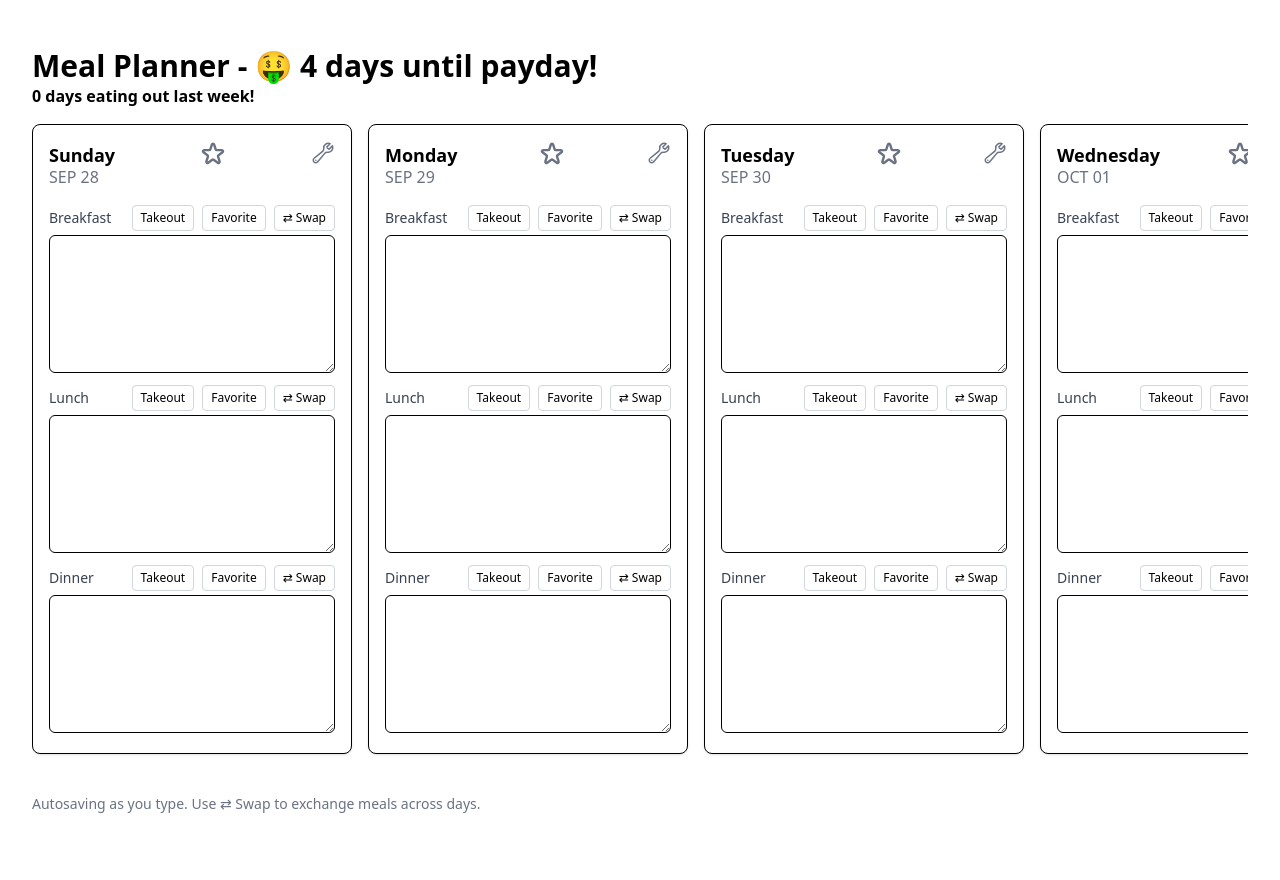
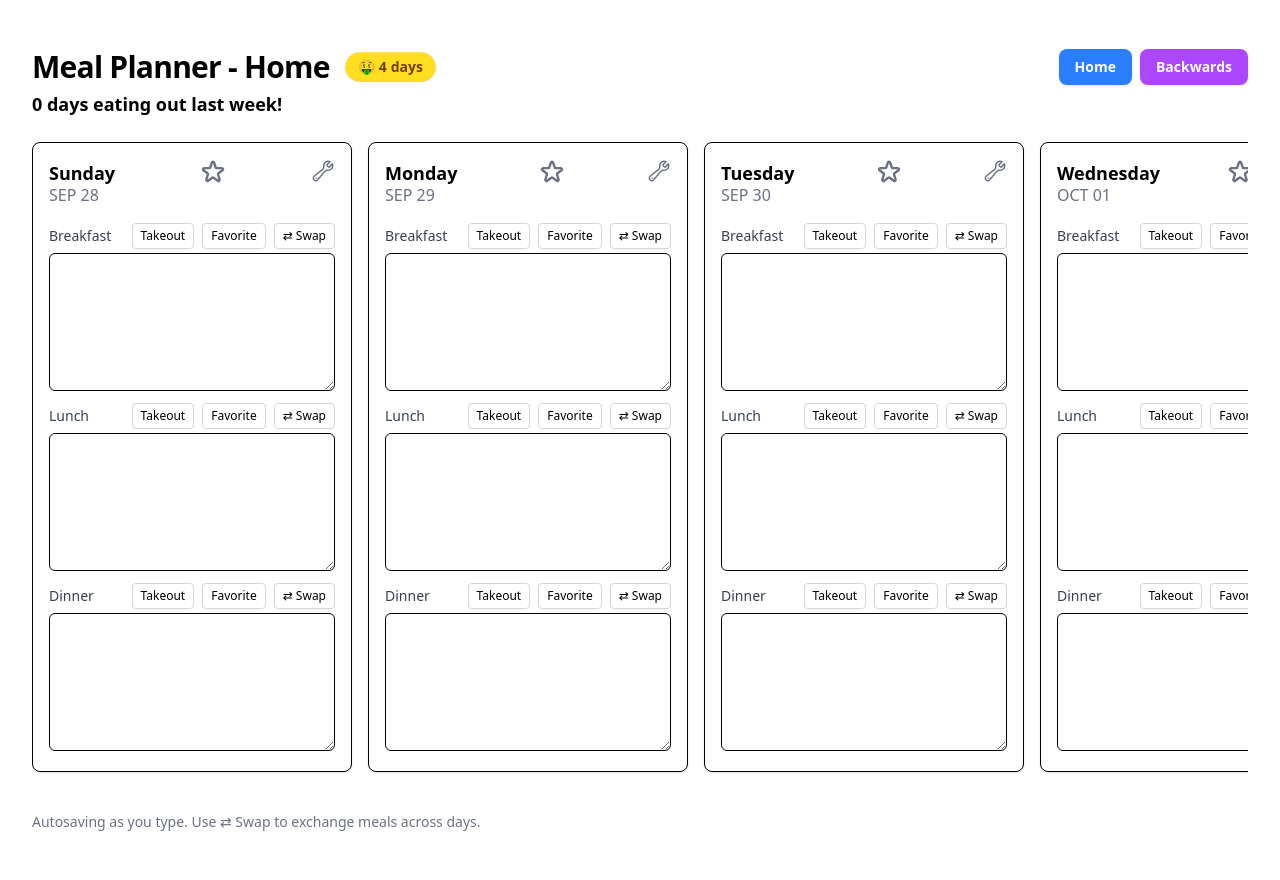
Before and after one commit to joeygallegos/MealPlanner, a FastAPI app: page / in a window 1280 px wide. Before the commit the page ends 813 px from the top, so only its background shows below. Run offline with FastAPI, Linux system fonts and the light colour scheme; data comes from the database, SQL or seed files in the repository.

Commit message:
Add ability to edit 3 days prior

```diff
--- a/main.py
+++ b/main.py
@@ -28,6 +28,7 @@ templates = Jinja2Templates(directory="templates")
 
 # Constant for UI and API logic
 DAYS = 9
+DAYS_BACKWARDS = 3  # How many days backwards to show on /backwards
 
 
 def get_db():
@@ -71,7 +72,54 @@ def read_index(request: Request):
 
         days.append(meal_day)
 
-    return templates.TemplateResponse("index.html", {"request": request, "days": days})
+    # Define template configuration: show_days_until_payday, show_days_eating_out
+    template_config = {
+        "title": "Home",
+        "show_days_until_payday": True,
+        "show_days_eating_out": True,
+        "days_are_stale": False,
+    }
+
+    return templates.TemplateResponse(
+        "index.html",
+        {"request": request, "days": days, "template_config": template_config},
+    )
+
+
+@app.get("/backwards", response_class=HTMLResponse)
+def backwards_index(request: Request):
+    """
+    Homepage HTML — displays last N days of meals.
+    """
+    db = next(get_db())
+    today = date.today()
+    days = []
+
+    for i in range(1, DAYS_BACKWARDS + 1):
+        current_date = today - timedelta(days=i)
+        meal_day = (
+            db.query(MealDay)
+            .options(joinedload(MealDay.meals))
+            .filter(MealDay.date == current_date)
+            .first()
+        )
+        days.append(meal_day)
+
+    # Reverse to show oldest first
+    days.reverse()
+
+    # Define template configuration: show_days_until_payday, show_days_eating_out
+    template_config = {
+        "title": "Past Meals",
+        "show_days_until_payday": False,
+        "show_days_eating_out": False,
+        "days_are_stale": True,
+    }
+
+    return templates.TemplateResponse(
+        "index.html",
+        {"request": request, "days": days, "template_config": template_config},
+    )
 
 
 def _assign_nested_key(d, keys, value):
--- a/templates/index.html
+++ b/templates/index.html
@@ -12,10 +12,44 @@
 
 <body class="bg-white-100">
     <div class="w-full px-8 py-12" x-data>
-        <h1 class="text-3xl font-bold">Meal Planner - 🤑 <span id="payday-counter">...</span> days until payday!
-        </h1>
-        <h3 class="text-1xl font-bold mb-4"><span id="eat-out-counter">...</span> days eating out last week!
-        </h3>
+        <!-- Header -->
+        <header class="mb-6">
+            {% set cfg = template_config %}
+            <div class="flex flex-col md:flex-row md:items-center md:justify-between gap-3">
+                <div class="flex items-center gap-4">
+                    {% if cfg.title %}
+                    <h1 class="text-3xl font-bold leading-tight tracking-tight">Meal Planner - {{ cfg.title }}</h1>
+                    {% else %}
+                    <h1 class="text-3xl font-bold leading-tight tracking-tight">Meal Planner</h1>
+                    {% endif %}
+                    {% if cfg.show_days_until_payday %}
+                    <span class="inline-flex items-center gap-1 rounded-full px-3 py-1 text-sm font-semibold
+                       bg-yellow-300 text-yellow-900 shadow-sm ring-1 ring-yellow-400/60">
+                        🤑 <span id="payday-counter">...</span> days
+                    </span>
+                    {% endif %}
+                </div>
+
+                <nav class="flex items-center gap-2">
+                    <a href="/" class="inline-flex items-center px-4 py-2 rounded-lg text-sm font-semibold
+                bg-blue-500 text-white hover:bg-blue-600 shadow-sm transition">
+                        Home
+                    </a>
+                    <a href="/backwards" class="inline-flex items-center px-4 py-2 rounded-lg text-sm font-semibold
+                bg-purple-500 text-white hover:bg-purple-600 shadow-sm transition">
+                        Backwards
+                    </a>
+                </nav>
+            </div>
+
+            {% if cfg.show_days_eating_out %}
+            <h3 class="text-lg font-bold mt-1">
+                <span id="eat-out-counter">...</span> days eating out last week!
+            </h3>
+            {% endif %}
+        </header>
+
+
 
         {# =========================
         Macro: single meal block
@@ -71,8 +105,8 @@
             <div class="flex space-x-4 overflow-x-auto pb-4">
                 {% for day in days %}
                 {% set i = loop.index0 %}
-                <div class="meal-day-card min-w-[320px] bg-white p-4 rounded-lg shadow border flex-shrink-0"
-                    data-day-id="{{ day.id }}">
+                <div class="meal-day-card min-w-[320px] p-4 rounded-lg shadow border flex-shrink-0
+                    {{ 'bg-gray-200' if cfg.days_are_stale else 'bg-white' }}" data-day-id="{{ day.id }}">
                     <input type="hidden" name="days[{{ i }}][id]" value="{{ day.id }}">
 
                     <div class="flex justify-between items-start mb-4">
```
